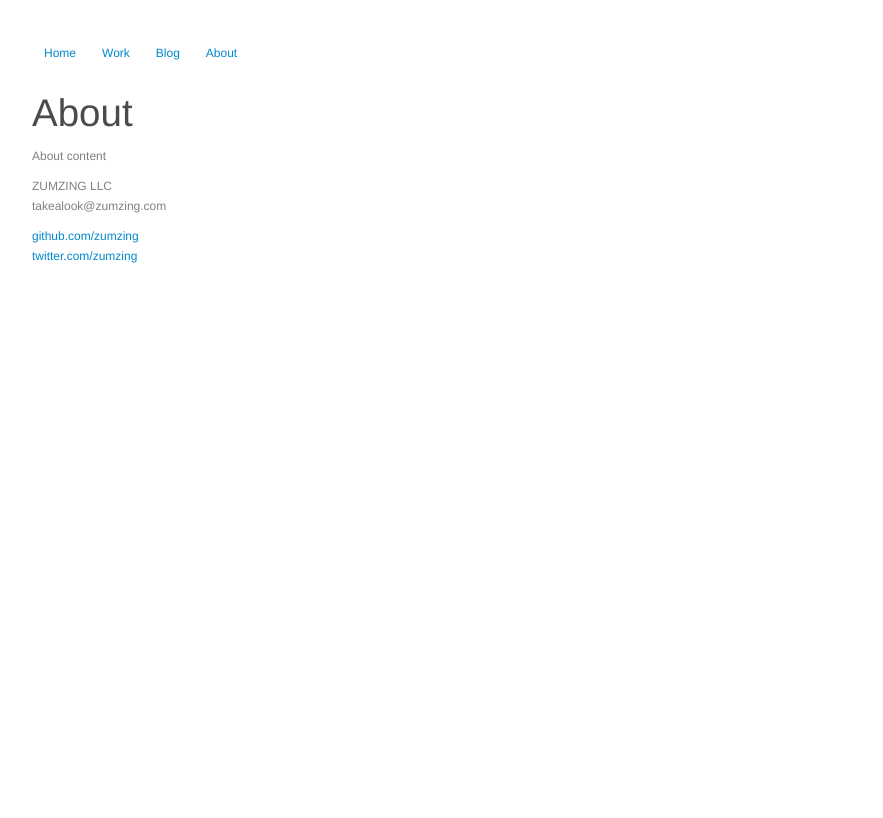
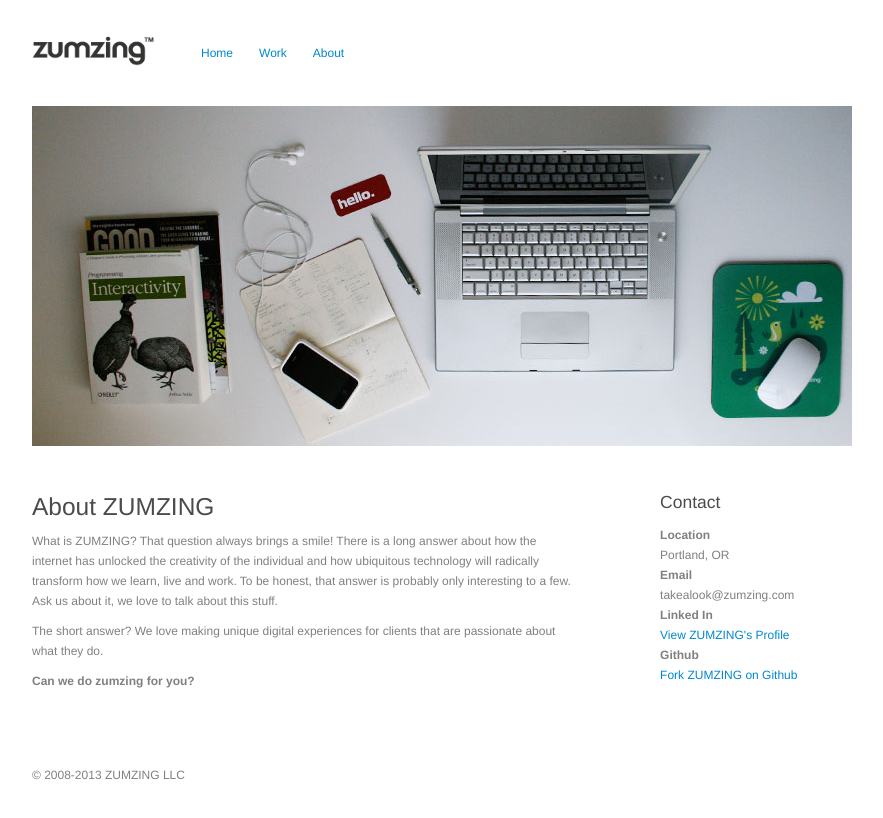
Before and after one commit to zumzing/zumzing.github.io, a Jekyll site: the page built from about.html, in a window 1280 px wide. Shown: the top 818 px of the page, without its empty margins (138-1021 px from the left). Built offline with Jekyll 4.4.1, drawn with Linux system fonts in a browser that asks for light colours; nearby versions of some CDN libraries.

Commit message:
Add logo file. Tweak layouts.

```diff
--- a/_layouts/default.html
+++ b/_layouts/default.html
@@ -21,10 +21,10 @@
     <body>
         <div class="container">
             <header>
+              <div id="logo" class="pull-left"><img src="/img/zumzing-logo.png" /></div>
               <ul class="nav nav-pills">
                 <li><a href="/">Home</a></li>
                 <li><a href="/work.html">Work</a></li>
-                <li><a href="/posts">Blog</a></li>
                 <li><a href="/about.html">About</a></li>
               </ul>
             </header>
@@ -34,18 +34,7 @@
 
             </main>
             <footer>
-              <div class="contact">
-                <p>
-                  ZUMZING LLC<br />
-                  takealook@zumzing.com
-                </p>
-              </div>
-              <div class="contact">
-                <p>
-                  <a href="http://github.com/zumzing/">github.com/zumzing</a><br />
-                  <a href="http://twitter.com/zumzing/">twitter.com/zumzing</a><br />
-                </p>
-              </div>
+              &copy; 2008-2013 ZUMZING LLC
             </footer>
         </div> <!-- /container -->
         <script type="text/javascript" src="/js/modernizr.canvas.js"></script>
--- a/about.html
+++ b/about.html
@@ -3,5 +3,30 @@ layout: default
 title: Let's do zumzing
 ---
 
-<h1>About</h1>
-<p>About content</p>
+<div class="row-fluid">
+	<div span="span12">
+		<img src="/img/about/about-us-desk.jpg" />
+	</div>
+</div>
+
+<div class="row-fluid padded">
+	<div class="span8">
+		<h3>About ZUMZING</h3>
+		<p>What is ZUMZING? That question always brings a smile! There is a long answer about how the internet has unlocked the creativity of the individual and how ubiquitous technology will radically transform how we learn, live and work. To be honest, that answer is probably only interesting to a few. Ask us about it, we love to talk about this stuff.</p>
+		<p>The short answer? We love making unique digital experiences for clients that are passionate about what they do.</p>
+		<p><strong>Can we do zumzing for you?</strong></p>
+	</div>
+	<div class="span3 offset1">
+		<h4>Contact</h4>
+		<dl>
+			<dt>Location</dt>
+			<dd>Portland, OR</dd>
+			<dt>Email</dt>
+			<dd>takealook@zumzing.com</dd>
+			<dt>Linked In</dt>
+			<dd><a href="http://www.linkedin.com/pub/nick-procter/1/a30/210">View ZUMZING's Profile</a></dd>
+			<dt>Github</dt>
+			<dd><a href="https://github.com/zumzing">Fork ZUMZING on Github</a></dd>
+		</dl>
+	</div>
+</div>
--- a/css/main.css
+++ b/css/main.css
@@ -28,7 +28,7 @@ h1 { font-weight: 100; }
 .hunit6 { height: 540px; }
 
 .row-fluid { margin: 36px 0px; }
-.row-fluid.padded { margin: 72px 0px; }
+.row-fluid.padded { margin-bottom: 60px; }
 .row-fluid.dark {
   background-color: rgb(32,32,32);
   color: #ffffff;
@@ -53,3 +53,6 @@ h1 { font-weight: 100; }
 
 dd { margin-left: 0; }
 .dark dt { color: #b94a48; }
+
+#logo { margin-right: 0px; }
+#logo img { height: 78%; width: 78%; }
--- a/index.html
+++ b/index.html
@@ -12,7 +12,7 @@ title: Let's do zumzing
 <div class="row-fluid">
 	<div id="carousel"></div>
 	<ul class="carousel-items" style="display: none;">
-	  <li class="hidden"><a class="carousel-item" href="/engage/content/usps-go-green-games"><img src="/img/usps-820px.png" data-duration="250" data-caption="USPS Go Green Games" width="820" data-href="/engage/content/usps-go-green-games" height="270" alt="USPS Go Green Games"></a></li>
+	  <li class="hidden"><a class="carousel-item" href="/usps-go-green-games.html"><img src="/img/usps-820px.png" data-duration="250" data-caption="USPS Go Green Games" width="820" data-href="/usps-go-green-games.html" height="270" alt="USPS Go Green Games"></a></li>
 	  <li class="hidden"><a class="carousel-item" href="/engage/content/collegiate-sports-video"><img src="/img/csva-820px.jpg" data-duration="250" data-href="/engage/content/collegiate-sports-video" data-caption="Collegiate Sports Video Association" width="820" height="270" alt="CSVA"></a></li>
 	  <li class="hidden"><a class="carousel-item" href="/engage/content/queen-puddings"><img src="/img/queen-820px.jpg" data-duration="250" data-href="/engage/content/queen-puddings" data-caption="Queen of Puddings" width="820" height="270" alt="Queen of Puddings"></a></li>
 	  <li class="hidden"><a class="carousel-item" href="/engage/content/ion-records"><img src="/img/ion-820px.jpg" data-duration="250" data-href="/engage/content/ion-records" data-caption="ION Records" width="820" height="270" alt="ION Records"></a></li>
--- a/work.html
+++ b/work.html
@@ -43,8 +43,8 @@ title: Selected Work
 
 <div class="row-fluid">
   <div class="span4">
-      <a href="#"><img src="/img/work/vm-260.jpg" alt="Vineyard Music &amp; Resources"></a>
-      <h4><a href="#">Vineyard Music &amp; Resources</a></h4>
+      <a href="vineyard.html"><img src="/img/work/vm-260.jpg" alt="Vineyard Music &amp; Resources"></a>
+      <h4><a href="vineyard.html">Vineyard Music &amp; Resources</a></h4>
       <p>Record label, publishing company and a multi-channel salesforce. This creative company is anything but conventional.</p>
   </div>
   <div class="span4">
```
Also changed, not shown: img/about/about-us-desk.jpg (added), img/zumzing-logo.png (added).
